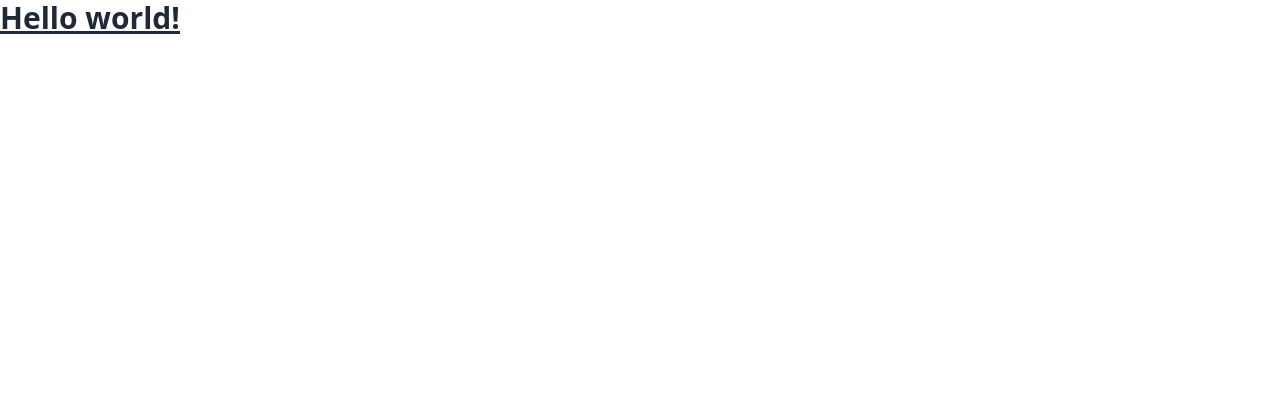
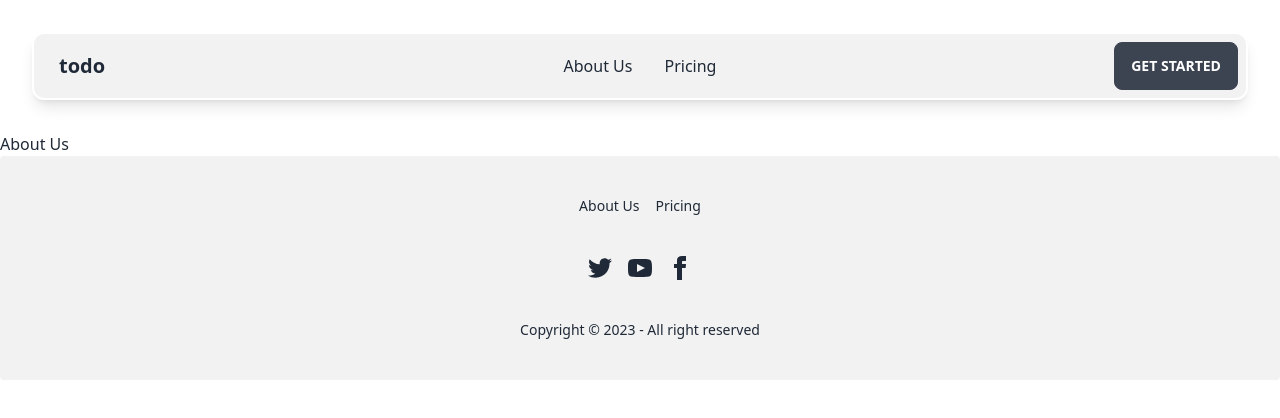
Before and after one commit to norbusonam/taskbrew, a React (Create React App) app: page /about in a window 1280 px wide. Shown: the top 418 px of the page. Built offline with nearby package versions, Linux system fonts and the light colour scheme.

Commit message:
basic routing

```diff
--- a/package.json
+++ b/package.json
@@ -11,9 +11,13 @@
     "@types/react": "^18.0.28",
     "@types/react-dom": "^18.0.11",
     "daisyui": "^2.51.3",
+    "localforage": "^1.10.0",
+    "match-sorter": "^6.3.1",
     "react": "^18.2.0",
     "react-dom": "^18.2.0",
+    "react-router-dom": "^6.8.2",
     "react-scripts": "5.0.1",
+    "sort-by": "^1.2.0",
     "typescript": "^4.9.5",
     "web-vitals": "^2.1.4"
   },
--- a/src/App.tsx
+++ /dev/null
@@ -1,7 +0,0 @@
-import React from 'react';
-
-export const App: React.FC = () => {
-  return <h1 className="text-3xl font-bold underline">Hello world!</h1>;
-};
-
-export default App;
--- /dev/null
+++ b/src/app.tsx
@@ -0,0 +1,16 @@
+import React from 'react';
+import { Outlet } from 'react-router-dom';
+import { Footer } from './components/footer/footer';
+import { Navbar } from './components/navbar/navbar';
+
+export const App: React.FC = () => {
+  return (
+    <div>
+      <div className="m-8">
+        <Navbar />
+      </div>
+      <Outlet />
+      <Footer />
+    </div>
+  );
+};
--- /dev/null
+++ b/src/components/footer/footer.tsx
@@ -0,0 +1,39 @@
+import React from 'react';
+import { Link } from 'react-router-dom';
+
+export const Footer: React.FC = () => {
+  return (
+    <footer className="footer footer-center p-10 bg-base-200 text-base-content rounded">
+      <div className="grid grid-flow-col gap-4">
+        <Link to={'about'} className="link link-hover">
+          About Us
+        </Link>
+        <Link to={'pricing'} className="link link-hover">
+          Pricing
+        </Link>
+      </div>
+      <div>
+        <div className="grid grid-flow-col gap-4">
+          <a>
+            <svg xmlns="http://www.w3.org/2000/svg" width="24" height="24" viewBox="0 0 24 24" className="fill-current">
+              <path d="M24 4.557c-.883.392-1.832.656-2.828.775 1.017-.609 1.798-1.574 2.165-2.724-.951.564-2.005.974-3.127 1.195-.897-.957-2.178-1.555-3.594-1.555-3.179 0-5.515 2.966-4.797 6.045-4.091-.205-7.719-2.165-10.148-5.144-1.29 2.213-.669 5.108 1.523 6.574-.806-.026-1.566-.247-2.229-.616-.054 2.281 1.581 4.415 3.949 4.89-.693.188-1.452.232-2.224.084.626 1.956 2.444 3.379 4.6 3.419-2.07 1.623-4.678 2.348-7.29 2.04 2.179 1.397 4.768 2.212 7.548 2.212 9.142 0 14.307-7.721 13.995-14.646.962-.695 1.797-1.562 2.457-2.549z"></path>
+            </svg>
+          </a>
+          <a>
+            <svg xmlns="http://www.w3.org/2000/svg" width="24" height="24" viewBox="0 0 24 24" className="fill-current">
+              <path d="M19.615 3.184c-3.604-.246-11.631-.245-15.23 0-3.897.266-4.356 2.62-4.385 8.816.029 6.185.484 8.549 4.385 8.816 3.6.245 11.626.246 15.23 0 3.897-.266 4.356-2.62 4.385-8.816-.029-6.185-.484-8.549-4.385-8.816zm-10.615 12.816v-8l8 3.993-8 4.007z"></path>
+            </svg>
+          </a>
+          <a>
+            <svg xmlns="http://www.w3.org/2000/svg" width="24" height="24" viewBox="0 0 24 24" className="fill-current">
+              <path d="M9 8h-3v4h3v12h5v-12h3.642l.358-4h-4v-1.667c0-.955.192-1.333 1.115-1.333h2.885v-5h-3.808c-3.596 0-5.192 1.583-5.192 4.615v3.385z"></path>
+            </svg>
+          </a>
+        </div>
+      </div>
+      <div>
+        <p>Copyright © 2023 - All right reserved</p>
+      </div>
+    </footer>
+  );
+};
--- /dev/null
+++ b/src/components/navbar/navbar.tsx
@@ -0,0 +1,27 @@
+import React from 'react';
+import { Link } from 'react-router-dom';
+
+export const Navbar: React.FC = () => {
+  return (
+    <nav className="navbar bg-base-200 rounded-xl border-2 border-base-100 shadow-lg">
+      <div className="navbar-start">
+        <Link to={'/'} className="btn btn-ghost normal-case text-xl">
+          todo
+        </Link>
+      </div>
+      <div className="navbar-center hidden lg:flex">
+        <ul className="menu menu-horizontal px-1">
+          <li>
+            <Link to={'about'}>About Us</Link>
+          </li>
+          <li>
+            <Link to={'pricing'}>Pricing</Link>
+          </li>
+        </ul>
+      </div>
+      <div className="navbar-end">
+        <button className="btn">Get started</button>
+      </div>
+    </nav>
+  );
+};
--- a/src/index.tsx
+++ b/src/index.tsx
@@ -1,13 +1,37 @@
 import React from 'react';
 import ReactDOM from 'react-dom/client';
+import { createBrowserRouter, RouterProvider } from 'react-router-dom';
 import './index.css';
-import App from './App';
 import reportWebVitals from './reportWebVitals';
+import { Landing } from './routes/landing';
+import { About } from './routes/about';
+import { Pricing } from './routes/pricing';
+import { App } from './app';
+
+const router = createBrowserRouter([
+  {
+    element: <App />,
+    children: [
+      {
+        path: '/',
+        element: <Landing />,
+      },
+      {
+        path: '/about',
+        element: <About />,
+      },
+      {
+        path: '/pricing',
+        element: <Pricing />,
+      },
+    ],
+  },
+]);
 
 const root = ReactDOM.createRoot(document.getElementById('root') as HTMLElement);
 root.render(
   <React.StrictMode>
-    <App />
+    <RouterProvider router={router} />
   </React.StrictMode>,
 );
 
--- /dev/null
+++ b/src/routes/about.tsx
@@ -0,0 +1,9 @@
+import React from 'react';
+
+export const About: React.FC = () => {
+  return (
+    <div>
+      <h1>About Us</h1>
+    </div>
+  );
+};
--- /dev/null
+++ b/src/routes/landing.tsx
@@ -0,0 +1,9 @@
+import React from 'react';
+
+export const Landing: React.FC = () => {
+  return (
+    <div>
+      <h1>Landing</h1>
+    </div>
+  );
+};
--- /dev/null
+++ b/src/routes/pricing.tsx
@@ -0,0 +1,9 @@
+import React from 'react';
+
+export const Pricing: React.FC = () => {
+  return (
+    <div>
+      <h1>Pricing</h1>
+    </div>
+  );
+};
```
Also changed, not shown: 1 other file (tests, documents, lock files or other folders).
